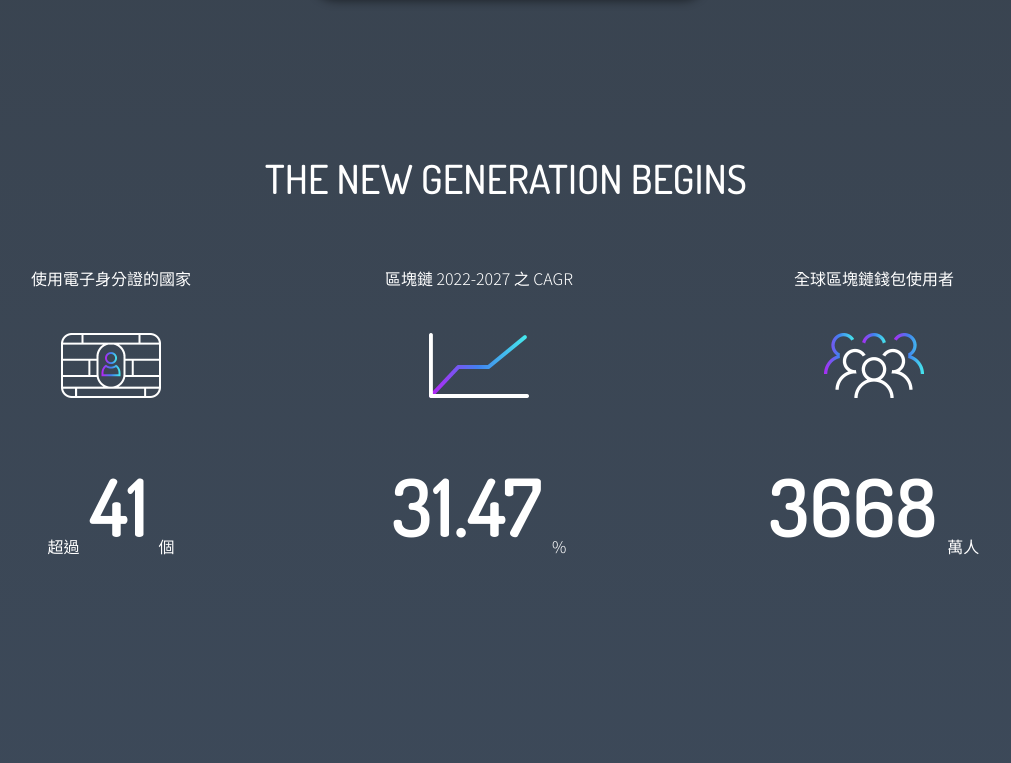
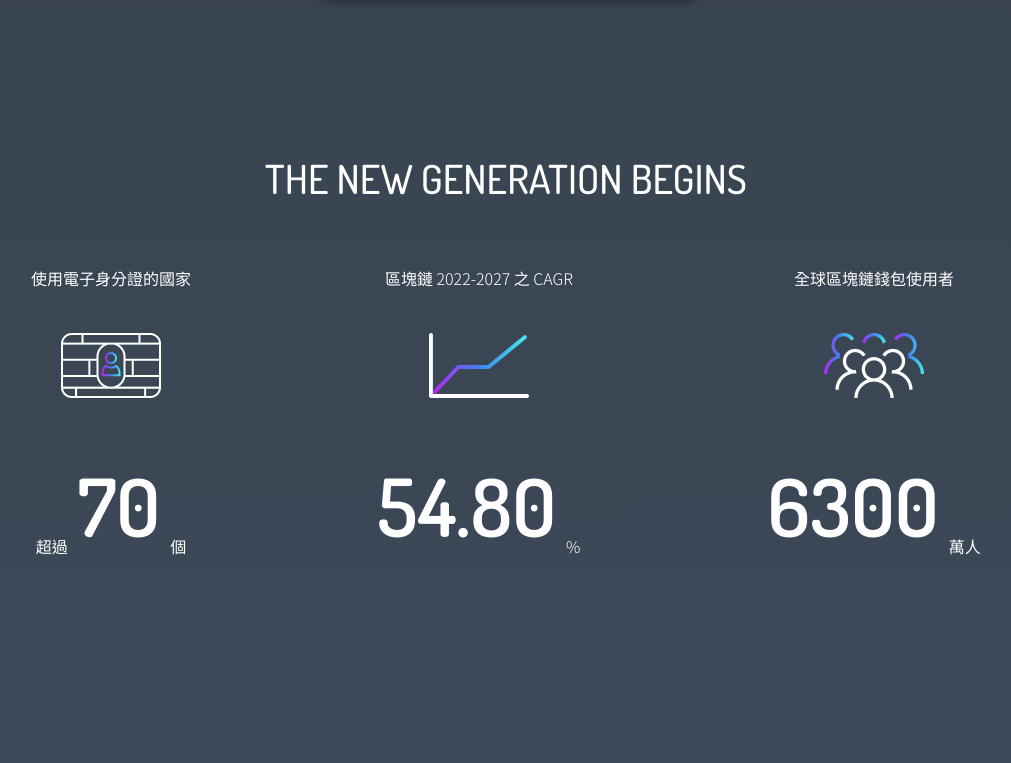
Before and after one commit to CAFECA-IO/cafeca, a React (Create React App) app: page / in a window 1280 px wide. Shown: the part 2394-3157 px from the top of the page, without its empty margins (134-1145 px from the left). Built offline with nearby package versions, Linux system fonts and the light colour scheme; a web font is replaced by a local one.

Commit message:
enhance animation speed

```diff
--- a/src/assets/scss/components/_data.scss
+++ b/src/assets/scss/components/_data.scss
@@ -62,19 +62,19 @@
   padding-bottom: 20.3rem;
   &__container.active &__count {
     &--country {
-      animation: country_counter 5s forwards alternate ease-in-out;
+      animation: country_counter 0.5s forwards alternate ease-in-out;
     }
     // &--country::after {
     //   content: counter(num);
     // }
     &--user {
-      animation: user_counter 5s forwards alternate ease-in-out;
+      animation: user_counter 1s forwards alternate ease-in-out;
     }
     // &--user::after {
     //   content: counter(num);
     // }
     &--CAGR {
-      animation: CAGR_counter 5s forwards alternate ease-in-out;
+      animation: CAGR_counter 0.8s forwards alternate ease-in-out;
     }
     // &--CAGR::before {
     //   content: counter(v1) "." counter(v2, decimal-leading-zero);
```
